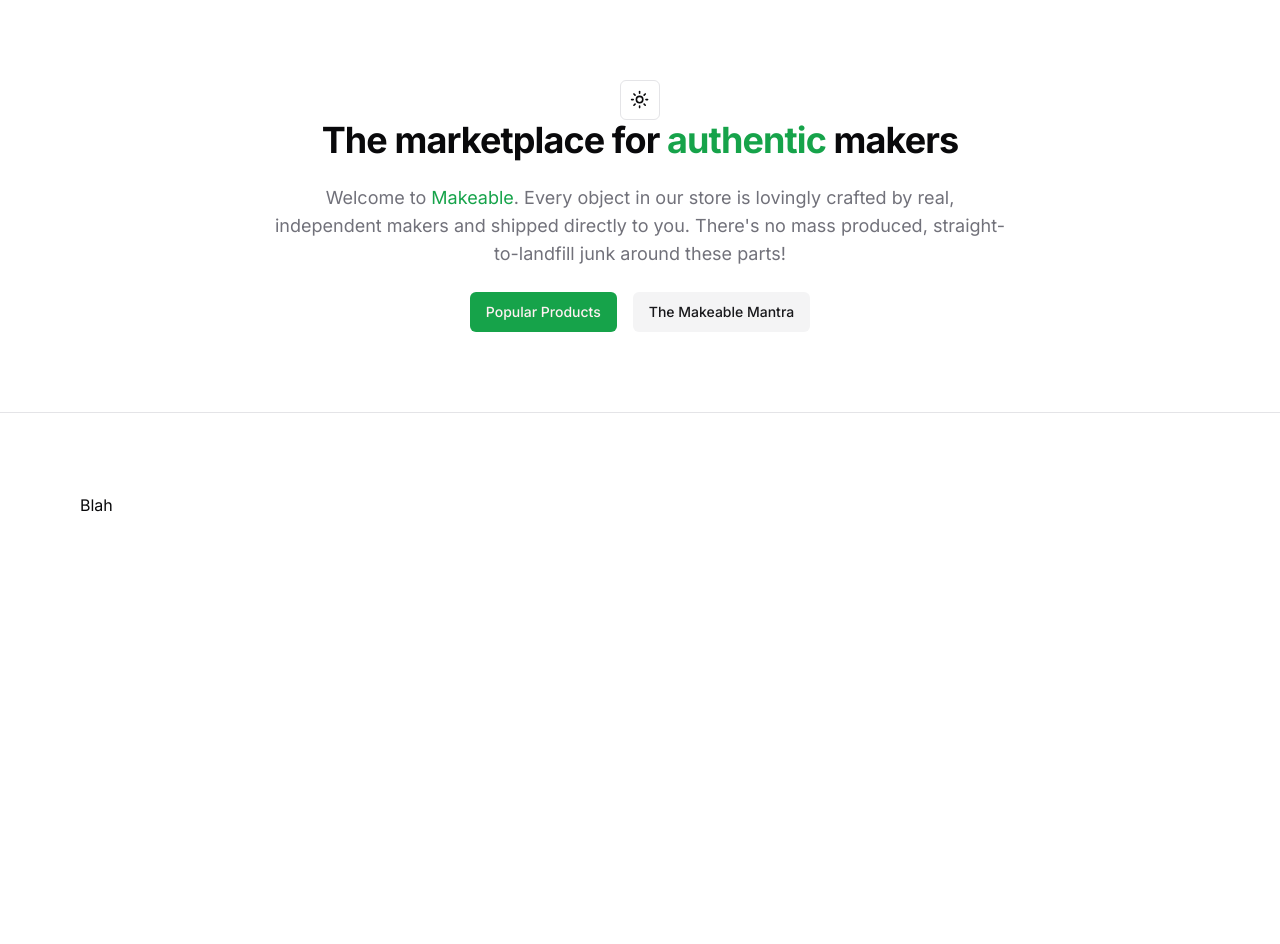
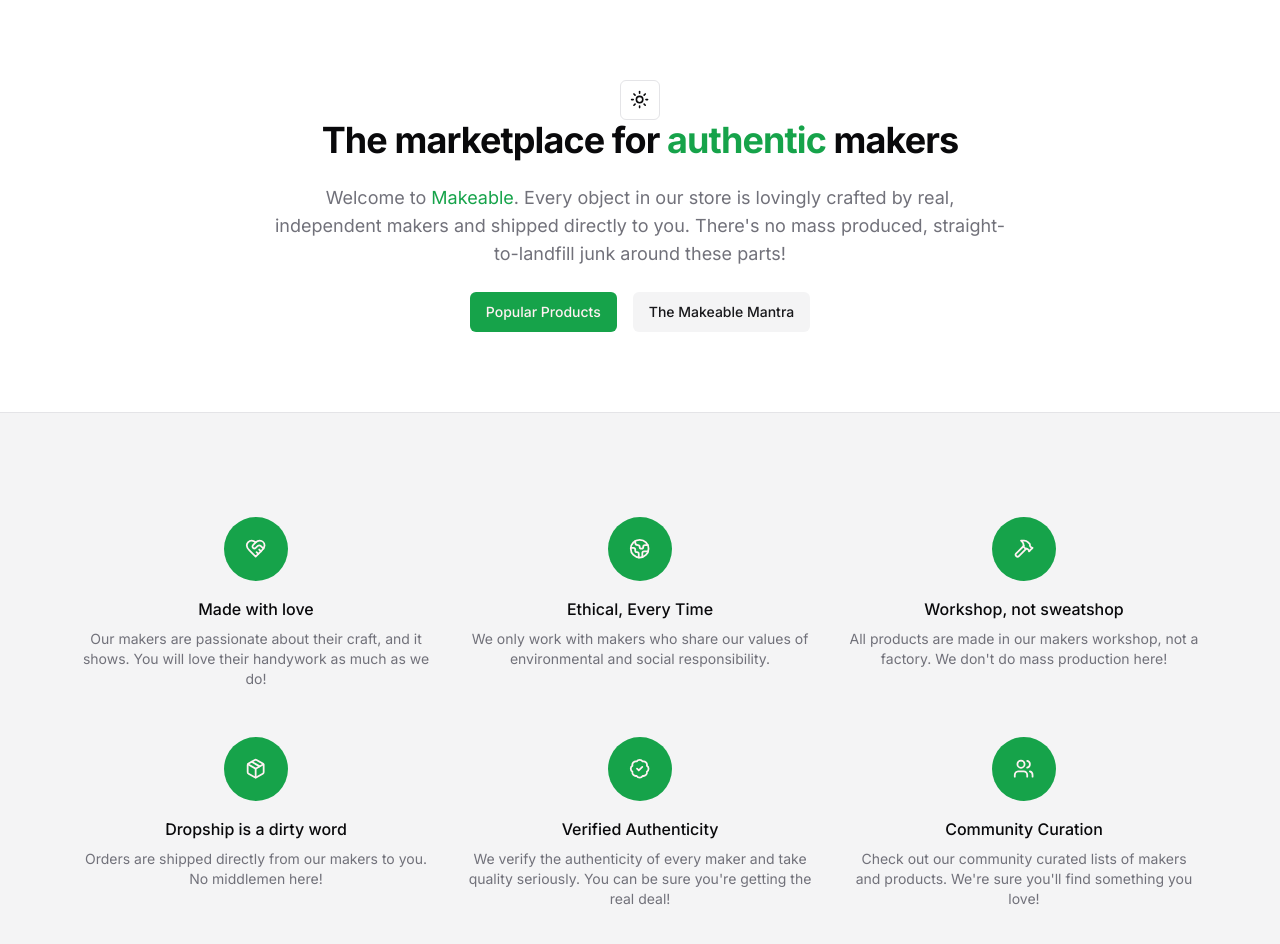
Before and after one commit to codeitlikecody/digitalstore, a Next.js app: page / in a window 1280 px wide. Shown: the top 944 px of the page. Before the commit the page ends 800 px from the top, so only its background shows below. Built offline with nearby package versions, Linux system fonts and the light colour scheme.

Commit message:
Add mantra to hero page

```diff
--- a/src/app/page.tsx
+++ b/src/app/page.tsx
@@ -1,7 +1,55 @@
 import MaxWidthWrapper from "@/components/MaxWidthWrapper";
 import { ModeToggle } from "@/components/themeModeToggle";
 import { Button, buttonVariants } from "@/components/ui/button";
+import {
+  BadgeCheck,
+  Globe2,
+  Hammer,
+  HeartHandshake,
+  ListChecks,
+  Package,
+  Users,
+} from "lucide-react";
 import Link from "next/link";
+
+const mantra = [
+  {
+    name: "Made with love",
+    Icon: HeartHandshake,
+    description:
+      "Our makers are passionate about their craft, and it shows.  You will love their handywork as much as we do!",
+  },
+  {
+    name: "Ethical, Every Time",
+    Icon: Globe2,
+    description:
+      "We only work with makers who share our values of environmental and social responsibility.",
+  },
+  {
+    name: "Workshop, not sweatshop",
+    Icon: Hammer,
+    description:
+      "All products are made in our makers workshop, not a factory. We don't do mass production here!",
+  },
+  {
+    name: "Dropship is a dirty word",
+    Icon: Package,
+    description:
+      "Orders are shipped directly from our makers to you. No middlemen here!",
+  },
+  {
+    name: "Verified Authenticity",
+    Icon: BadgeCheck,
+    description:
+      "We verify the authenticity of every maker and take quality seriously. You can be sure you're getting the real deal!",
+  },
+  {
+    name: "Community Curation",
+    Icon: Users,
+    description:
+      "Check out our community curated lists of makers and products. We're sure you'll find something you love!",
+  },
+];
 
 export default function Home() {
   return (
@@ -28,8 +76,31 @@
         </div>
         {/* TODO: Add products */}
       </MaxWidthWrapper>
-      <section className="border-t bg-card text-card-foreground">
-        <MaxWidthWrapper className="py-20">Blah</MaxWidthWrapper>
+      <section className="border-t bg-secondary text-secondary-foreground">
+        <MaxWidthWrapper className="py-20">
+          <div className="grid grid-cols-1 gap-y-12 sm:grid-cols-2 sm:gap-x-6 lg:grid-cols-3 lg:gap-x-8 lg:gap-y-0">
+            {mantra.map((item) => (
+              <div
+                key={item.name}
+                className="text-center md:flex md:items-start md:text-left lg:block lg:text-center"
+              >
+                <div className="md:flex-shrink-0 flex justify-center">
+                  <div className="mt-12 md:ml-6 md:mt-0 lg:ml-0 lg:mt-6 h-16 w-16 flex items-center justify-center rounded-full bg-primary text-primary-foreground">
+                    {<item.Icon className="w-1/3 h-1/3" />}
+                  </div>
+                </div>
+                <div className="mt-4 md:ml-2 md:mt-0 lg:ml-0 lg:mt-4">
+                  <h3 className="text-base font-medium text-foreground">
+                    {item.name}
+                  </h3>
+                  <p className="mt-2 mb-6 text-sm text-muted-foreground">
+                    {item.description}
+                  </p>
+                </div>
+              </div>
+            ))}
+          </div>
+        </MaxWidthWrapper>
       </section>
     </>
   );
```
